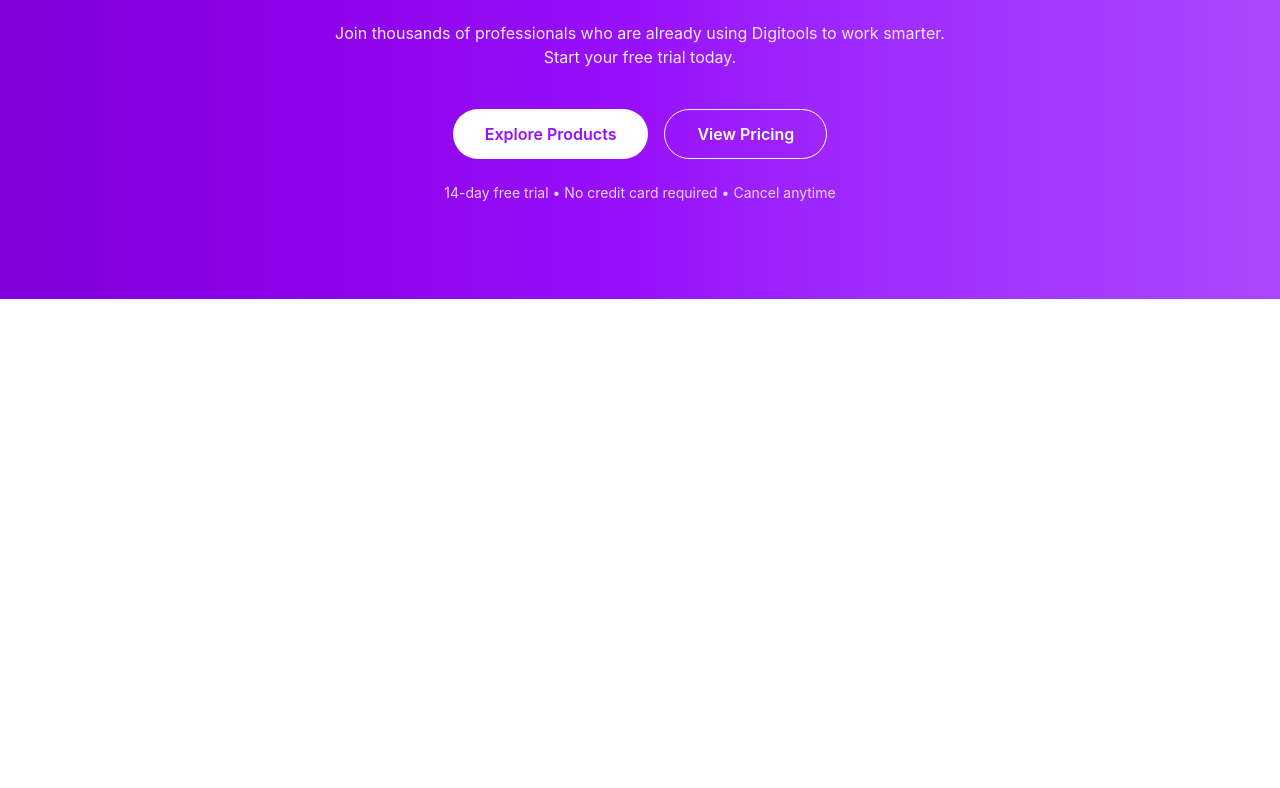
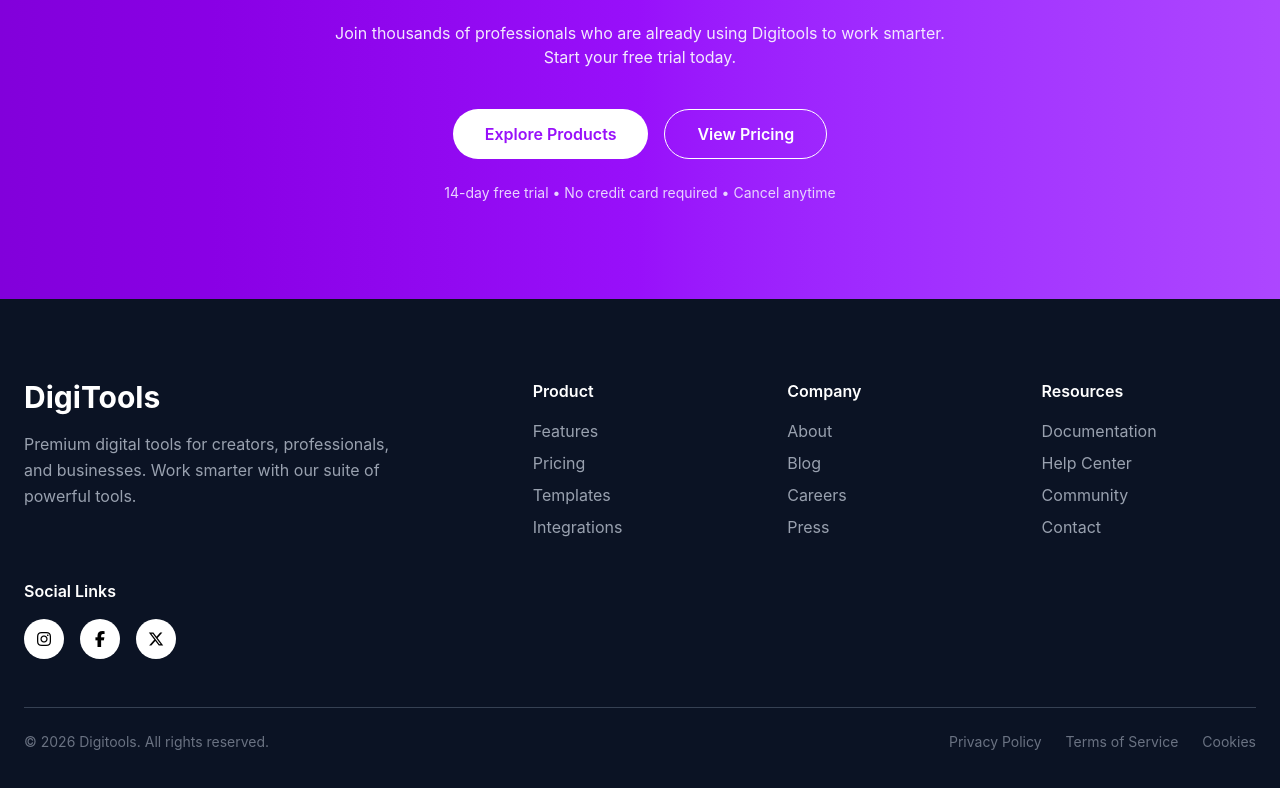
Before and after one commit to faysalkabirashik/digitools-platform, a React (Vite) app in the folder digitools-platform/: page / in a window 1280 px wide. Shown: the part 3683-4471 px from the top of the page. Before the commit the page ends 3982 px from the top, so only its background shows below. Built offline with nearby package versions, Linux system fonts and the light colour scheme.

Commit message:
footer and icons added

```diff
--- a/digitools-platform/package.json
+++ b/digitools-platform/package.json
@@ -10,6 +10,7 @@
     "preview": "vite preview"
   },
   "dependencies": {
+    "@fortawesome/fontawesome-free": "^7.2.0",
     "@tailwindcss/vite": "^4.2.2",
     "react": "^19.2.4",
     "react-dom": "^19.2.4",
--- a/digitools-platform/src/App.jsx
+++ b/digitools-platform/src/App.jsx
@@ -6,6 +6,7 @@
 import Steps from "./components/Steps";
 import Pricing from "./components/Pricing";
 import ReadyToTransform from "./components/ReadyToTransform";
+import Footer from "./components/Footer";
 
 
 function App() {
@@ -22,7 +23,7 @@
       <Steps />
       <Pricing />
       <ReadyToTransform />
-
+      <Footer />
 
     </>
   );
--- /dev/null
+++ b/digitools-platform/src/components/Footer.jsx
@@ -0,0 +1,97 @@
+const Footer = () => {
+  return (
+    <div className="bg-[#0B1324] text-gray-300 pt-20 pb-10">
+
+      <div className="max-w-7xl mx-auto px-6">
+
+        {/* TOP GRID */}
+        <div className="grid md:grid-cols-5 gap-10 mb-12">
+
+          {/* LEFT */}
+          <div className="md:col-span-2">
+            <h1 className="text-3xl font-bold text-white mb-4">
+              DigiTools
+            </h1>
+
+            <p className="text-gray-400 leading-relaxed max-w-sm">
+              Premium digital tools for creators, professionals, and businesses.
+              Work smarter with our suite of powerful tools.
+            </p>
+          </div>
+
+          {/* PRODUCT */}
+          <div>
+            <h3 className="text-white font-semibold mb-4">Product</h3>
+            <ul className="space-y-2 text-gray-400">
+              <li className="hover:text-white cursor-pointer">Features</li>
+              <li className="hover:text-white cursor-pointer">Pricing</li>
+              <li className="hover:text-white cursor-pointer">Templates</li>
+              <li className="hover:text-white cursor-pointer">Integrations</li>
+            </ul>
+          </div>
+
+          {/* COMPANY */}
+          <div>
+            <h3 className="text-white font-semibold mb-4">Company</h3>
+            <ul className="space-y-2 text-gray-400">
+              <li className="hover:text-white cursor-pointer">About</li>
+              <li className="hover:text-white cursor-pointer">Blog</li>
+              <li className="hover:text-white cursor-pointer">Careers</li>
+              <li className="hover:text-white cursor-pointer">Press</li>
+            </ul>
+          </div>
+
+          {/* RESOURCES */}
+          <div>
+            <h3 className="text-white font-semibold mb-4">Resources</h3>
+            <ul className="space-y-2 text-gray-400">
+              <li className="hover:text-white cursor-pointer">Documentation</li>
+              <li className="hover:text-white cursor-pointer">Help Center</li>
+              <li className="hover:text-white cursor-pointer">Community</li>
+              <li className="hover:text-white cursor-pointer">Contact</li>
+            </ul>
+          </div>
+
+          {/* SOCIAL */}
+          <div>
+            <h3 className="text-white font-semibold mb-4">Social Links</h3>
+
+            <div className="flex gap-4">
+
+              <div className="w-10 h-10 bg-white rounded-full flex items-center justify-center cursor-pointer hover:scale-110 transition">
+                <i className="fab fa-instagram text-black"></i>
+              </div>
+
+              <div className="w-10 h-10 bg-white rounded-full flex items-center justify-center cursor-pointer hover:scale-110 transition">
+                <i className="fab fa-facebook-f text-black"></i>
+              </div>
+
+              <div className="w-10 h-10 bg-white rounded-full flex items-center justify-center cursor-pointer hover:scale-110 transition">
+                <i className="fab fa-x-twitter text-black"></i>
+              </div>
+
+            </div>
+
+          </div>
+
+        </div>
+
+        {/* DIVIDER */}
+        <div className="border-t border-gray-700 pt-6 flex flex-col md:flex-row justify-between items-center text-sm text-gray-500">
+
+          <p>© 2026 Digitools. All rights reserved.</p>
+
+          <div className="flex gap-6 mt-4 md:mt-0">
+            <span className="hover:text-white cursor-pointer">Privacy Policy</span>
+            <span className="hover:text-white cursor-pointer">Terms of Service</span>
+            <span className="hover:text-white cursor-pointer">Cookies</span>
+          </div>
+
+        </div>
+
+      </div>
+    </div>
+  );
+};
+
+export default Footer;
--- a/digitools-platform/src/main.jsx
+++ b/digitools-platform/src/main.jsx
@@ -3,6 +3,7 @@
 import './index.css'
 import App from './App.jsx'
 import 'react-toastify/dist/ReactToastify.css';
+import '@fortawesome/fontawesome-free/css/all.min.css';
 
 createRoot(document.getElementById('root')).render(
   <StrictMode>
```
Also changed, not shown: 1 other file (tests, documents, lock files or other folders).
